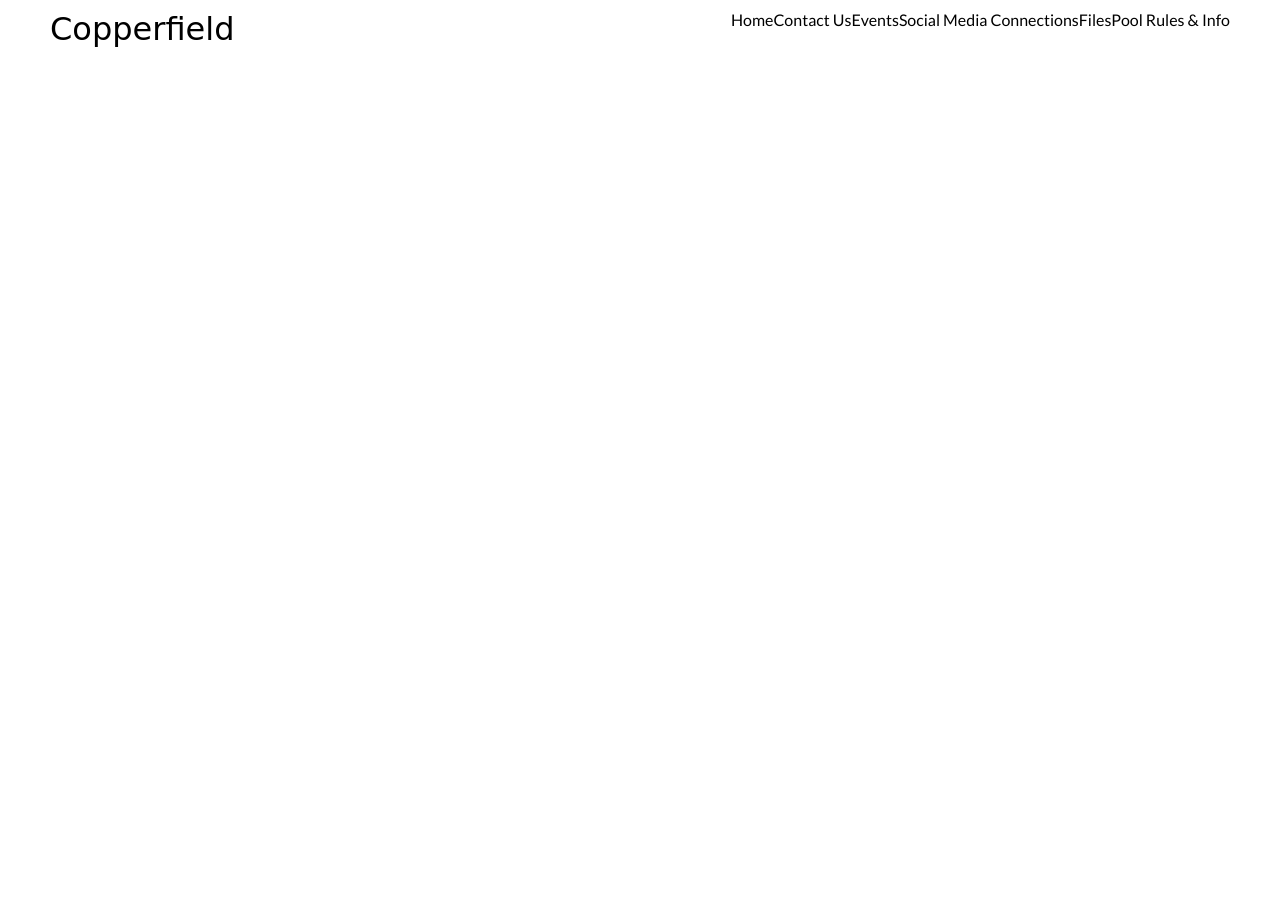
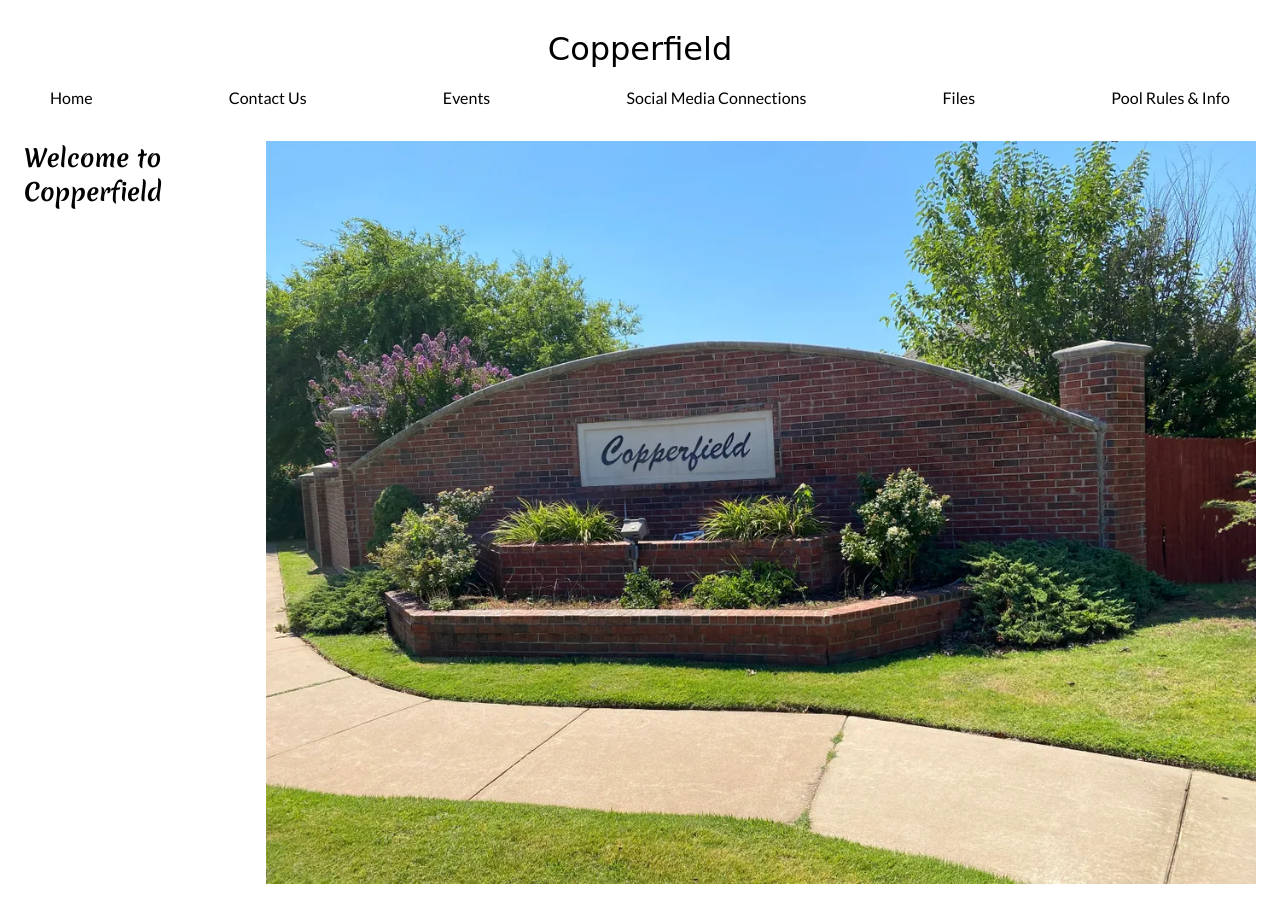
Before and after one commit to mmcmullinyohe/Copperfield, a plain HTML site: page index.html in a window 1280 px wide. Before the commit the page ends 800 px from the top, so only its background shows below. Drawn offline with Linux system fonts and the light colour scheme; a web font is replaced by a local one.

Commit message:
html added

```diff
--- a/index.html
+++ b/index.html
@@ -21,7 +21,18 @@
                 </ul>
             </div>
         </nav>
+        <div class="welcome">
+            <h1 class="title">Welcome to Copperfield</h1>
+            <figure class="welcome__img--container">
+                <img src="./assets/copperfield_photo.webp" class="welcome__img" alt="">
+            </figure>
+        </div>
     </section>
+    <section id="About Us">
 
+    </section>
+    <footer>
+
+    </footer>
 </body>
 </html>
--- a/styles.css
+++ b/styles.css
@@ -17,20 +17,41 @@ li {
     list-style-type: none;
 }
 
+h1 {
+ font-family: "Merienda", cursive
+}
+
 /*NAVIGATION*/
 
 nav {
-    display: flex;
-    justify-content: space-between;
     padding: 10px 50px;
 }
 
 .logo {
+    display: flex;
+    justify-content: center;
     font-family: "Meow Script", cursive;
     font-size: 32px;
+    padding: 20px 0;
 }
 
 .nav__link--list {
     display: flex;
-    justify-content: center;
+    justify-content: space-between;
 }
+
+/* Welcome */
+
+.welcome {
+    display: flex;
+    justify-content: space-between;
+    margin: 24px 24px;
+}
+
+.welcome__img--container {
+
+}
+
+.welcome__img {
+    width: 100%;
+}
```
Also changed, not shown: assets/copperfield_photo.webp (added).
